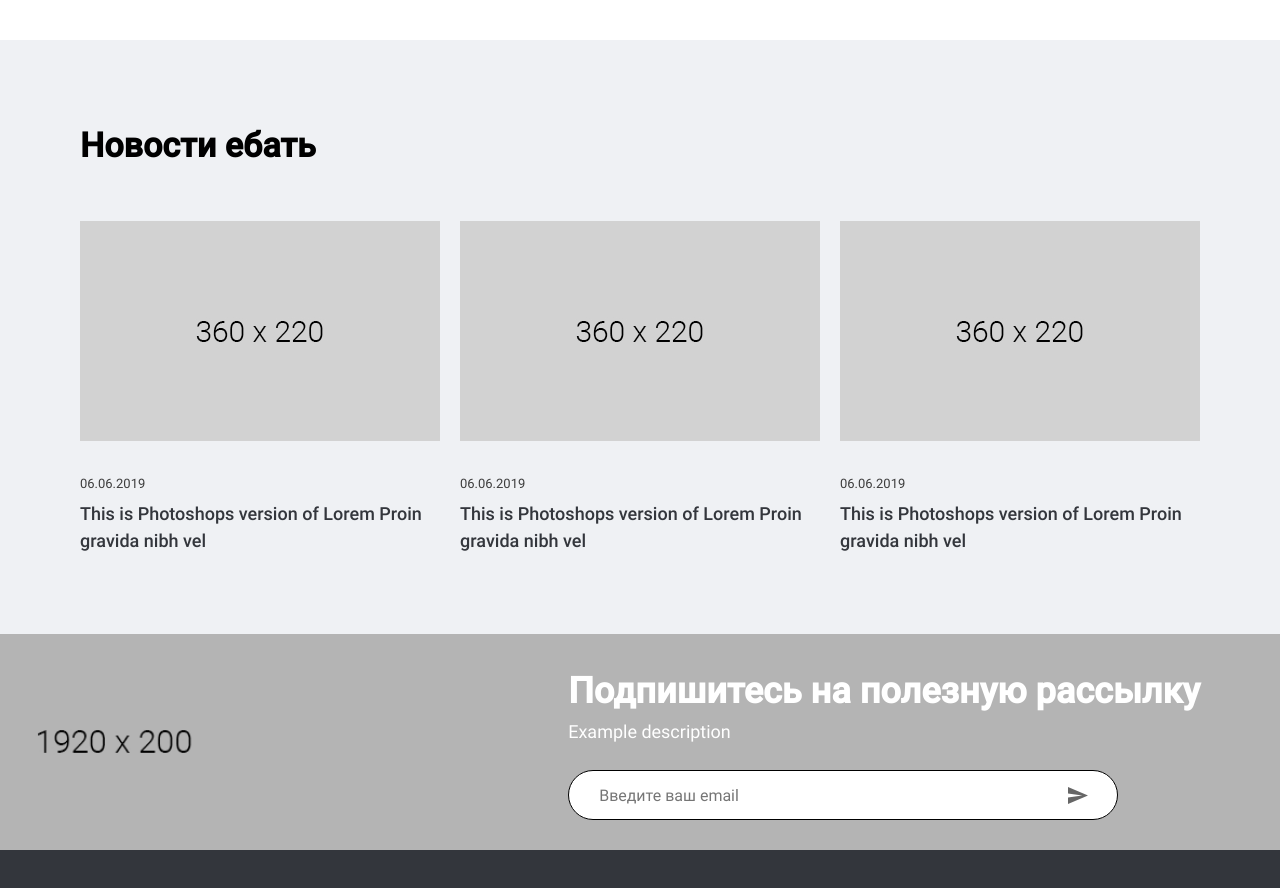
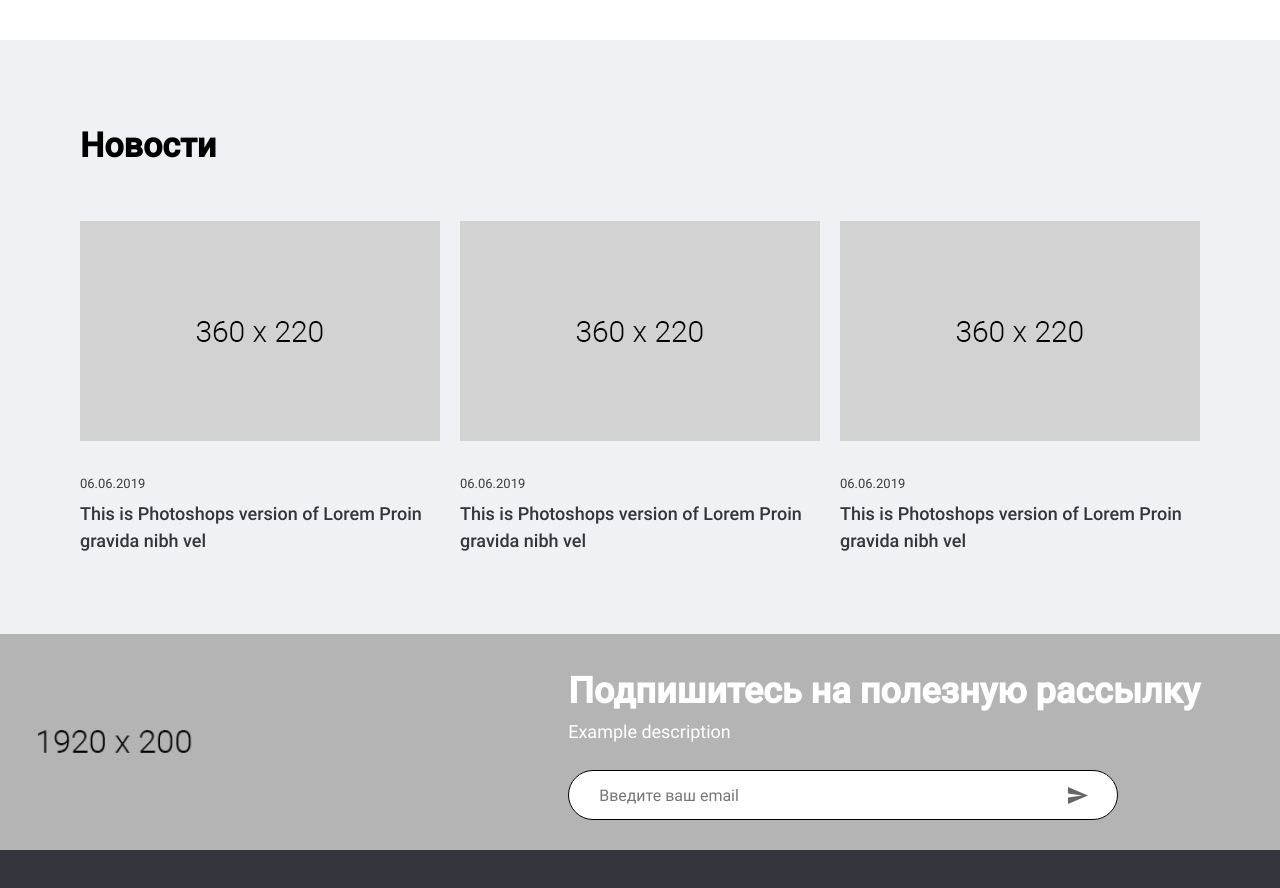
Before and after one commit to finchdev/finchdev.github.io, a plain HTML site: page prod/index.html in a window 1280 px wide. Shown: the part 2580-3468 px from the top of the page. Drawn offline with Linux system fonts and the light colour scheme; a script that the page names is missing; files whose address does not match are found by name.

Commit message:
Update index.html

```diff
--- a/prod/index.html
+++ b/prod/index.html
@@ -215,7 +215,7 @@
       <div class="news">
         <div class="container">
           <div class="news__header">
-            <h2 class="section-title">Новости ебать</h2>
+            <h2 class="section-title">Новости</h2>
           </div>
           <div class="news__body">
             <div class="news__row">
```
